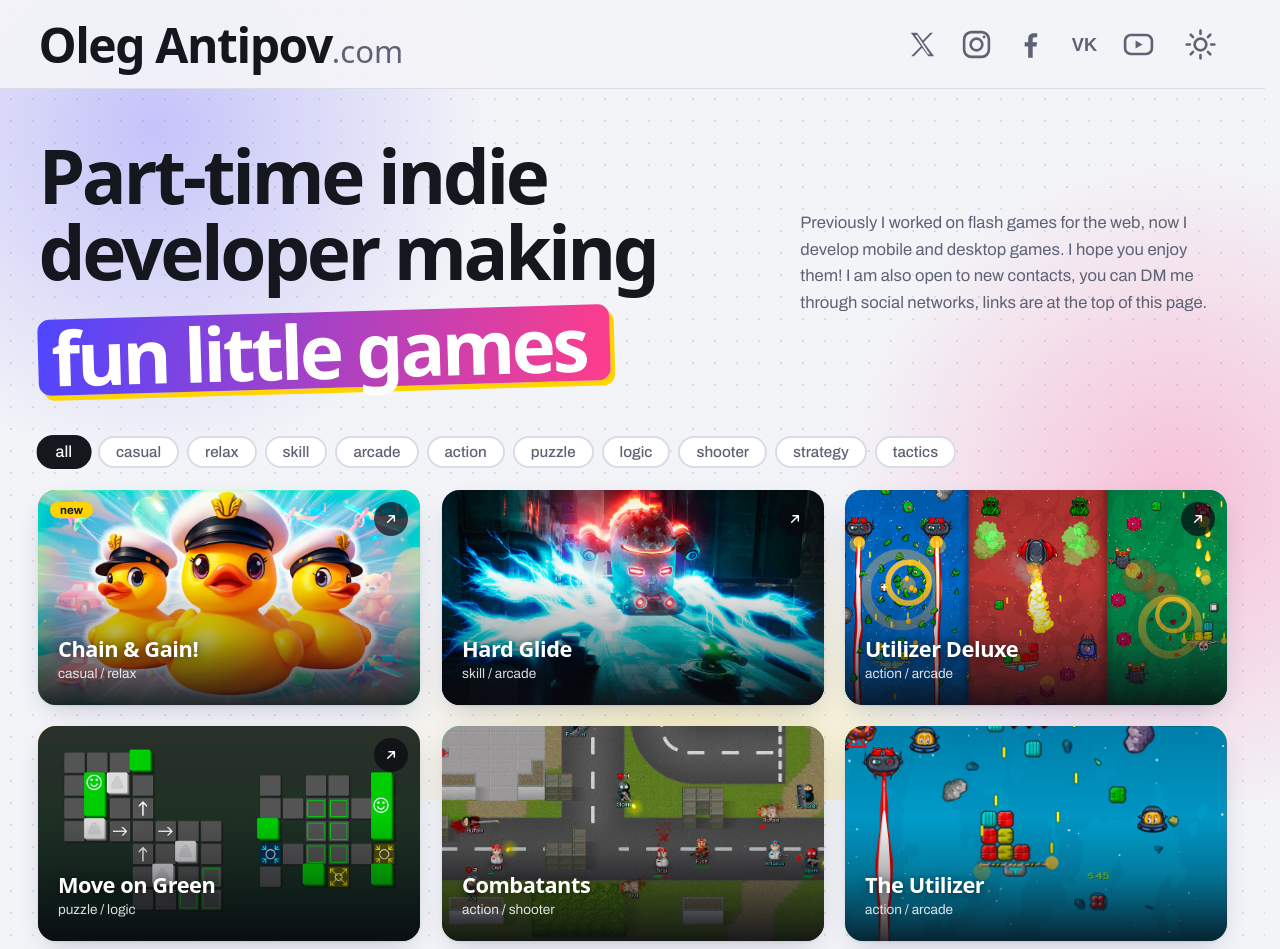
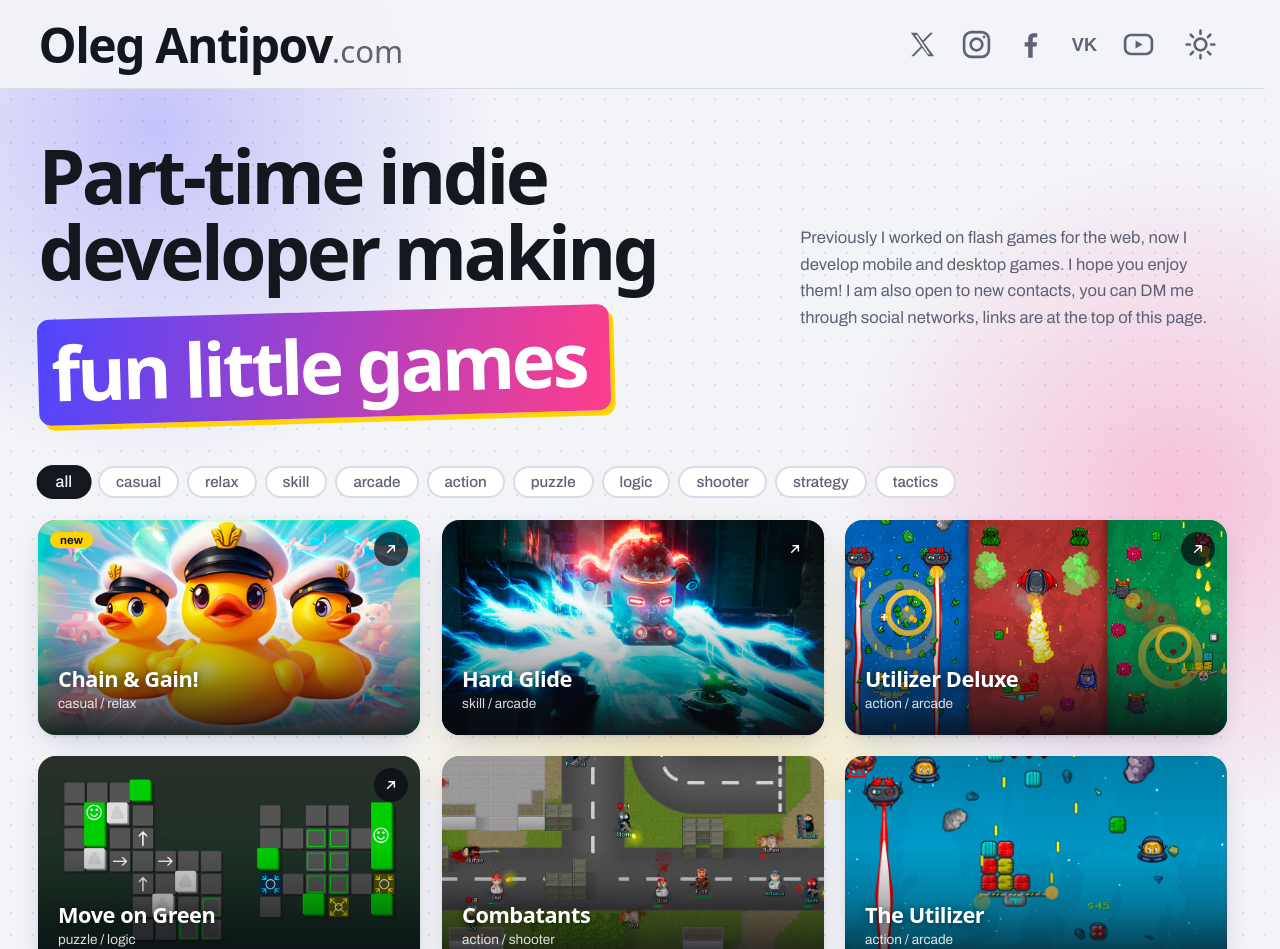
Before and after one commit to OlegAntipov/olegantipov.github.io, a PHP site: page / in a window 1280 px wide. Shown: the top 949 px of the page. Run offline with PHP 8.4, Linux system fonts and the light colour scheme.

Commit message:
Add files via upload

```diff
--- a/css/style.css
+++ b/css/style.css
@@ -100,8 +100,8 @@ body.locked{overflow:hidden}
 
 .rot{display:inline-grid;vertical-align:baseline;margin-top:.3em}
 .rot>*{grid-area:1/1}
-.rs{visibility:hidden;padding:0 .32em 0 .18em;pointer-events:none}
-.rot-v{justify-self:start;align-self:start;color:#fff;background:linear-gradient(100deg,var(--accent),var(--pink));padding:0 .18em;border-radius:.16em;rotate:-1.6deg;box-shadow:.06em .07em 0 var(--lemon);-webkit-box-decoration-break:clone;box-decoration-break:clone}
+.rs{visibility:hidden;padding:0 .18em;pointer-events:none}
+.rot-v{justify-self:start;align-self:start;color:#fff;background:linear-gradient(100deg,var(--accent),var(--pink));padding:0.2em .18em;border-radius:.16em;rotate:-1.6deg;box-shadow:.06em .07em 0 var(--lemon);-webkit-box-decoration-break:clone;box-decoration-break:clone}
 .rot-v::after{content:"";display:inline-block;width:.08em;height:.8em;margin-left:.06em;background:#fff;vertical-align:-.04em;animation:blink 1s steps(1) infinite}
 @keyframes blink{50%{opacity:0}}
 /* popup: everything centered */
@@ -123,7 +123,7 @@ body.locked{overflow:hidden}
 /* headline: always 3 lines, size scales with its own column so the first two lines never wrap */
 .hero h1{container-type:inline-size;max-width:none}
 .hero h1 .t{display:block;font-size:min(10.5cqi,5.2rem);white-space:nowrap}
-.hero h1 .rot{white-space:normal}
+.hero h1 .rot{white-space:nowrap;}
 
 /* light aurora: plain gradients, no blur filters, no animation */
 .aurora i{position:absolute;width:60vmax;height:60vmax;border-radius:50%;opacity:.28;background:radial-gradient(circle,var(--c) 0,transparent 62%)}
```
